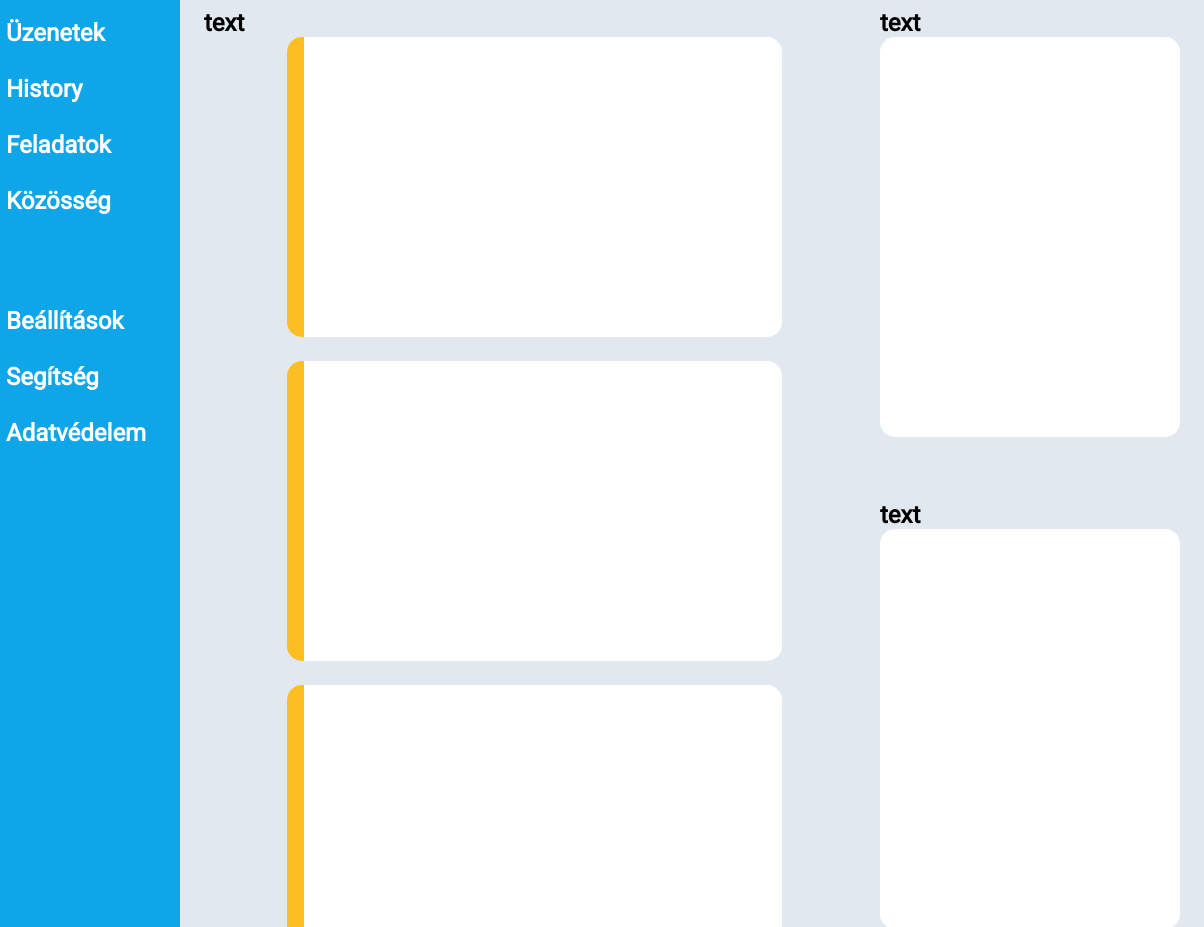
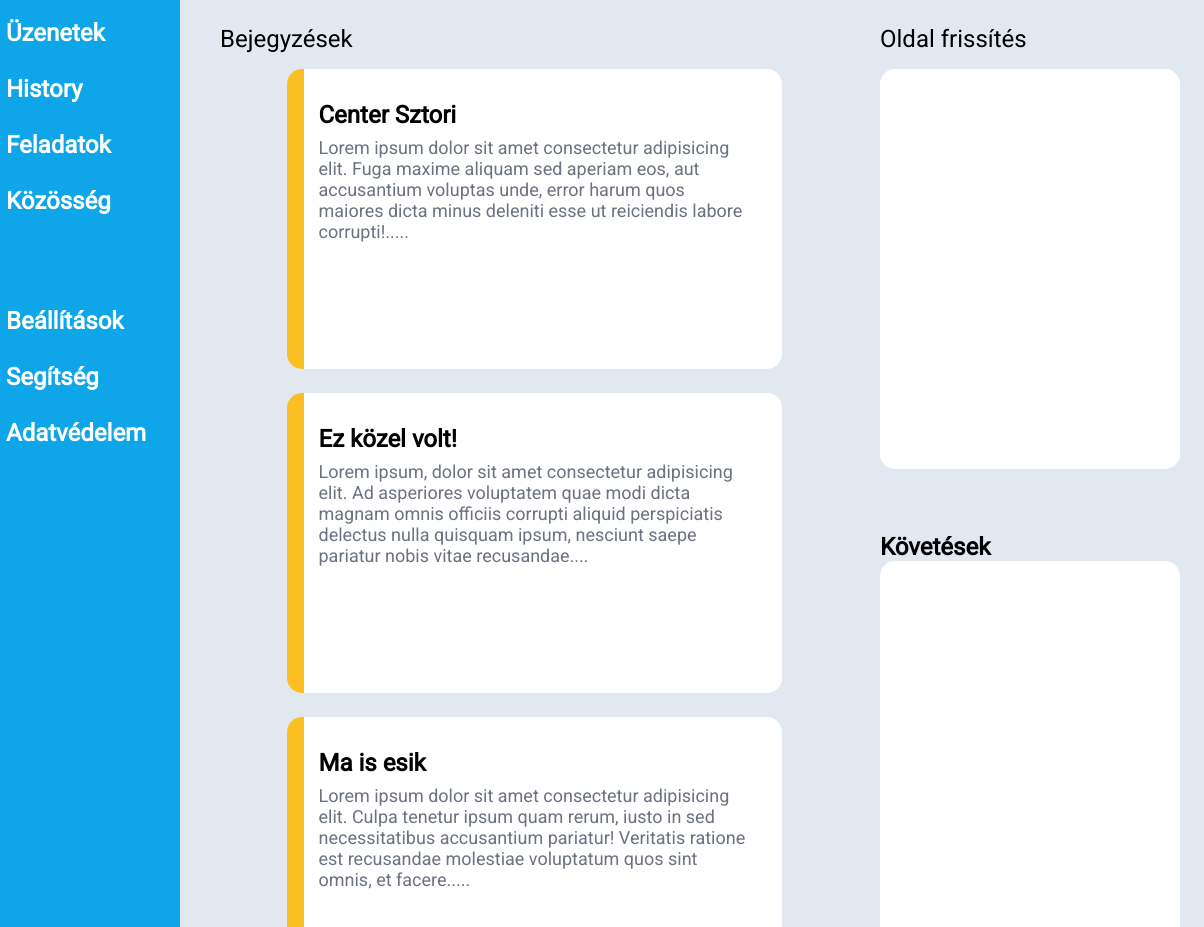
Before and after one commit to MathiasHun1/Admin-Dashboard, a plain HTML site: page index.html in a window 1280 px wide. Shown: the part 245-1172 px from the top of the page, 76-1280 px from the left. Drawn offline with Linux system fonts and the light colour scheme.

Commit message:
almost done with the 'article' part

```diff
--- a/index.html
+++ b/index.html
@@ -50,23 +50,47 @@
                 <li><img src="images/security.svg" alt=""> Adatvédelem</li>
             </ul>
         </div>
+
+
+
         <div class="article">
-            <h2 class="cards-para">text</h2>
-            <h2 class="aside-para">text</h2>
+            <h2 class="cards-para">Bejegyzések</h2>
+            <h2 class="aside-para">Oldal frissítés</h2>
             <div class="card-container">
-                <div class="card"></div>
-                <div class="card"></div>
-                <div class="card"></div>
-                <div class="card"></div>
-                <div class="card"></div>
-                <div class="card"></div>
+                <div class="card">
+                    <h2>Center Sztori</h2>
+                    <p>Lorem ipsum dolor sit amet consectetur adipisicing elit. Fuga maxime aliquam sed aperiam eos, aut accusantium voluptas unde, error harum quos maiores dicta minus deleniti esse ut reiciendis labore corrupti!.....</p></div>
+                <div class="card">
+                    <h2>Ez közel volt!</h2>
+                    <p>Lorem ipsum, dolor sit amet consectetur adipisicing elit. Ad asperiores voluptatem quae modi dicta magnam omnis officiis corrupti aliquid perspiciatis delectus nulla quisquam ipsum, nesciunt saepe pariatur nobis vitae recusandae....</p>
+                </div>
+                <div class="card">
+                    <h2>Ma is esik</h2>
+                    <p>Lorem ipsum dolor sit amet consectetur adipisicing elit. Culpa tenetur ipsum quam rerum, iusto in sed necessitatibus accusantium pariatur! Veritatis ratione est recusandae molestiae voluptatum quos sint omnis, et facere.....</p>
+                </div>
+                <div class="card">
+                    <h2>Ömlik a lóvé budán</h2>
+                    <p>Lorem, ipsum dolor sit amet consectetur adipisicing elit. Tenetur deleniti accusamus alias id, accusantium vitae autem perspiciatis optio? Consectetur mollitia voluptas deleniti deserunt, dolores voluptatibus qui dolorum sit? Harum, molestiae.....</p>
+                </div>
+                <div class="card">
+                    <h2>KFC-be soha többet</h2>
+                    <p>Lorem ipsum dolor sit amet consectetur adipisicing elit. Provident suscipit quas ab illo pariatur maxime, possimus nisi ipsum maiores, vitae, consectetur recusandae! Voluptatum eligendi quos unde? Vero voluptatem saepe impedit.</p>
+                </div>
+                <div class="card">
+                    <h2>Szegény Macska :(</h2>
+                    <p>Lorem ipsum dolor, sit amet consectetur adipisicing elit. Laboriosam totam quia accusantium et qui minus iusto, praesentium sint beatae. At error nam nulla atque possimus excepturi ut consequatur molestiae doloribus.</p>
+                </div>
             </div>
             <div class="aside">
                 <div class="aside-card"></div>
-                <h2>text</h2>
+                <h2>Követések</h2>
                 <div class="aside-card"></div>
             </div>
         </div>
+
+
+
+
     </div>
 </body>
 </html>
--- a/style.css
+++ b/style.css
@@ -151,6 +151,11 @@ input {
     padding-top: 3rem;
 }
 
+.article > h2 {
+    margin: 1rem;
+    font-weight:500;
+}
+
 .card-container {
     display: grid;
     grid-template-columns: repeat(auto-fill, minmax(350px, 0.75fr));
@@ -164,10 +169,17 @@ input {
     background: linear-gradient(to right, #fbbf24 0%, #fbbf24 3.5%, white 3.5%, white 100%);
     height: 300px;
     border-radius: 15px;
-    display: flex;
-    flex-direction: row;
     gap: 1rem;
-    padding: 1rem;
+    padding: 2rem;
+}
+
+.card h2 {
+    margin-bottom: 0.5rem;
+}
+
+.card p {
+    font-size: 18px;
+    color: #6b7280;
 }
 
 .aside {
```
